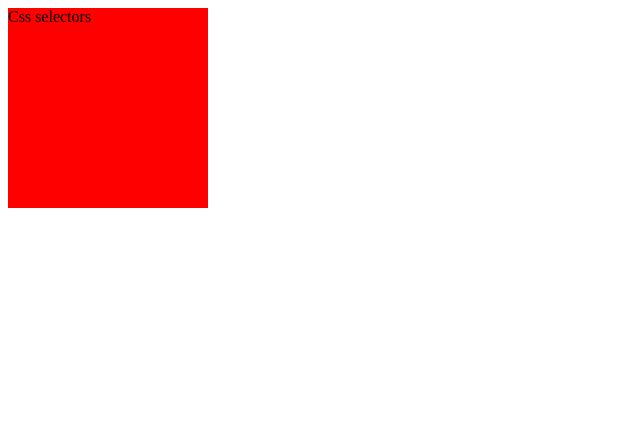
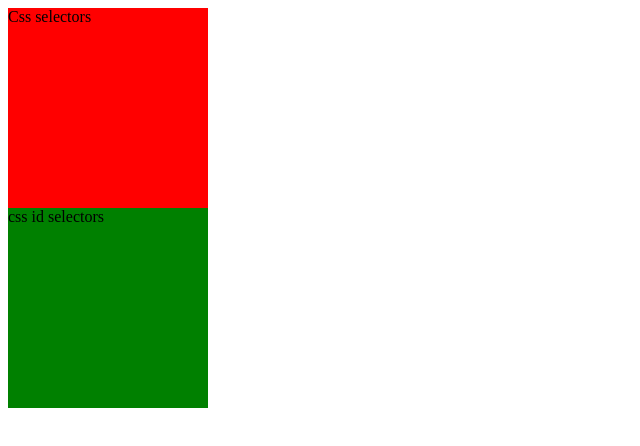
Before and after one commit to Ranibh-123/21january2024, a plain HTML site: page index.html in a window 1280 px wide. Shown: the whole page, without its empty margins (0-640 px from the left). Drawn offline with Linux system fonts and the light colour scheme.

Commit message:
Id selector

```diff
--- a/index.html
+++ b/index.html
@@ -10,9 +10,16 @@
             height: 200px;
             background-color: red;
         }
+        #a1{
+            display: block;
+            width: 200px;
+            height: 200px;
+            background: green;
+        }
     </style>
 </head>
 <body>
     <div>Css selectors</div>
+    <span id="a1">css id selectors</span>
 </body>
 </html>
```
